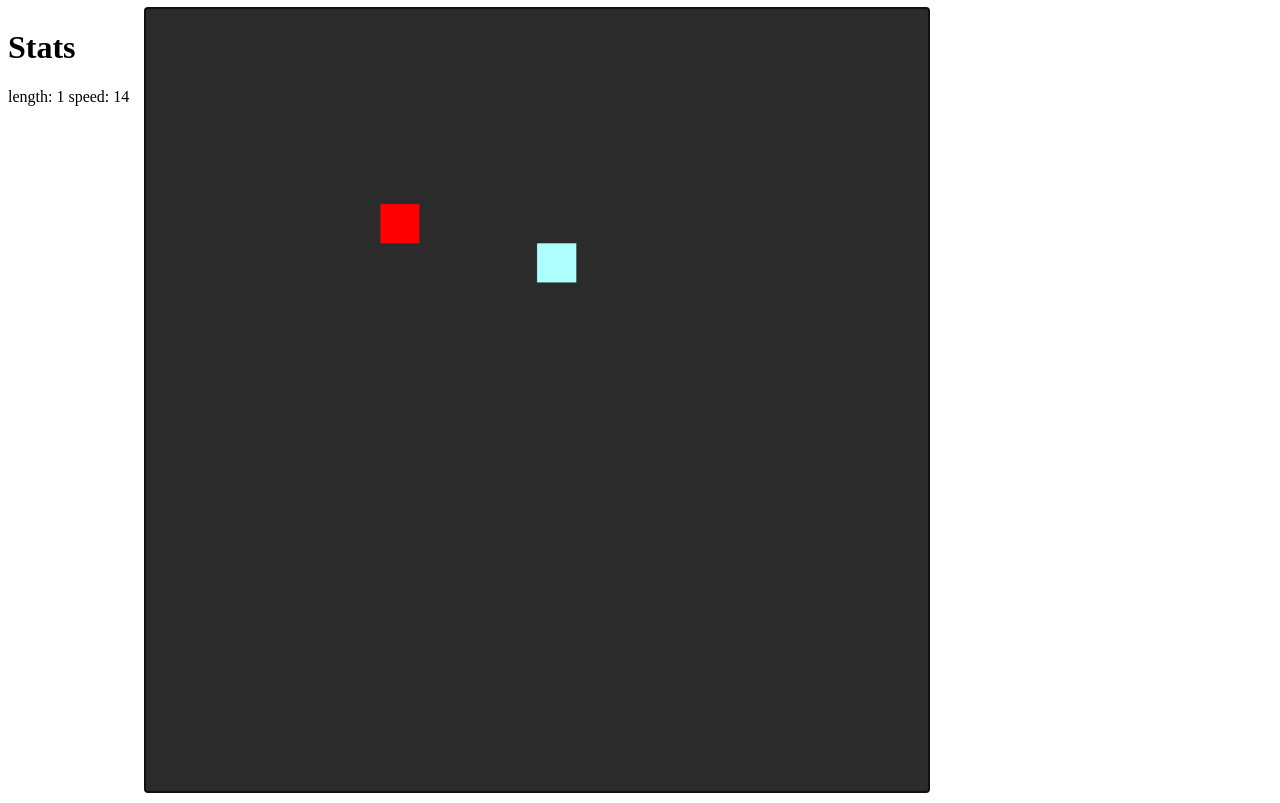
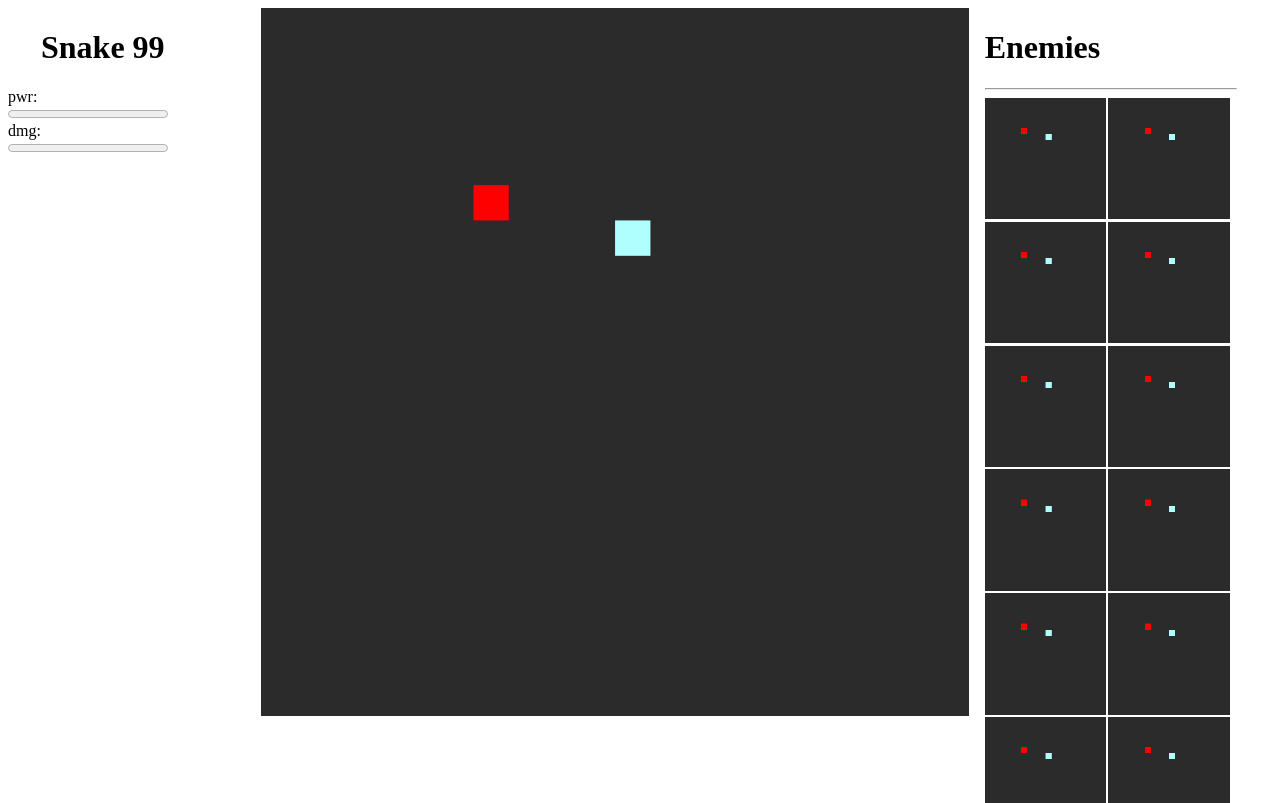
Before and after one commit to aneeshdurg/snakeBattleRoyale, a plain HTML site: page index.html in a window 1280 px wide. Drawn offline with Linux system fonts and the light colour scheme; animation ran at ten frames a second.

Commit message:
Make this look nicer

```diff
--- a/game.mjs
+++ b/game.mjs
@@ -12,43 +12,49 @@ export class Game {
     width = 20
     height = 20
 
-    constructor(id) {
+    addToSnake = 0
+
+    constructor(canvas) {
         this._ticks = 0;
 
-        this.canvas = document.getElementById(id);
+        this.canvas = canvas;
 
         this.canvas.width = this.tileSize * this.width;
         this.canvas.height = this.tileSize * this.height;
-        this.canvas.addEventListener("blur", () => {
-            alert("lost focus!");
-        });
-        this.canvas.focus();
 
         this.ctx = this.canvas.getContext("2d");
 
         this.snake = [];
         this.lastMove = Game.UP;
-        this.canvas.addEventListener("keydown", (e) => {
-            let newMove = null;
-            if (e.key == "w" || e.key == "ArrowUp")
-                newMove = Game.UP;
-            else if (e.key == "a" || e.key == "ArrowLeft")
-                newMove = Game.LEFT;
-            else if (e.key == "s" || e.key == "ArrowDown")
-                newMove = Game.DOWN;
-            else if (e.key == "d" || e.key == "ArrowRight")
-                newMove = Game.RIGHT;
-            if (newMove && newMove != this.lastMove) {
-                this.lastMove = newMove;
-                this._ticks = 0;
-            }
-        });
 
         this.applePos = [Math.floor(this.width / 2), Math.floor(this.height / 2)];
         this.collectApple();
 
-        // TODO add obstacles
-        this.obstacles = [];
+        this.pwr = 0;
+        this.dmg = 0;
+    }
+
+    changeDirection(direction) {
+        if (direction != this.lastMove) {
+            this.lastMove = direction;
+            this._ticks = 0;
+        }
+    }
+
+    shrink() {
+        if (this.pwr >= 10 && this.snake.length > 1) {
+            this.pwr -= 10;
+            const points = Math.floor(this.snake.length / 2);
+            for (let i = 0; i < points; i++)
+                this.snake.shift();
+            return points;
+        }
+    }
+
+    damage(dmg) {
+        this.dmg += dmg;
+        // TODO dmg timer and stuff
+        // also negative dmg when collecting apples
     }
 
     ticksPerMove() {
@@ -70,6 +76,7 @@ export class Game {
 
     collectApple() {
         this.snake.push(this.applePos);
+        this.pwr++;
         // TODO generate new apple position
         while (true) {
             this.applePos = [Math.floor(Math.random() * this.width), Math.floor(Math.random() * this.height)];
@@ -106,6 +113,10 @@ export class Game {
 
         if (this.applePos && posEq(this.applePos, nextPos)) {
             this.collectApple();
+            return 0;
+        } else if (this.addToSnake != 0) {
+            this.addToSnake--;
+            this.snake.push(nextPos);
             return 0;
         }
 
--- a/index.html
+++ b/index.html
@@ -1,14 +1,63 @@
 <style>
-canvas {
+.game {
+    width: 100%;
+    max-height: 100%;
+}
+
+.statsContainer {
+    float: left;
+    padding-right: 1em;
+    width: 15%;
+}
+
+.gameContainer {
+    float: right;
+    width: 80%
+}
+
+.displayContainer {
+    float: left;
+    padding-right: 1em;
+    width: 70%;
+}
+
+#enemiesContainer {
+    float: left;
+    width: 25%;
     height: 100%;
+}
+
+#enemiesParent {
+    height: 90%;
+    overflow: auto;
+}
+
+.enemy {
+    width: 48%;
+    margin-right: 1%;
+    margin-bottom: 1%;
 }
 </style>
 <script type="module" src="./main.mjs"></script>
 
-<div id="statsContainer" style="float: left; padding-right: 1em;">
-    <h1> Stats </h1>
-    <p id="stats"></p>
+<div class="statsContainer">
+    <h1 align="center"> Snake 99 </h1>
+    <p id="stats" style="display: none;"></p>
+    <label for="pwrbar">pwr:</label>
+    <progress id="pwrbar" value="0" max="10"></progress>
+    <br>
+    <label for="dmgbar">dmg:</label>
+    <progress id="dmgbar" value="0" max="100"></progress>
 </div>
-<div id="displayContainer" style="float: left;">
-    <canvas tabindex="1" id="display"></canvas>
+<div class="gameContainer">
+    <div class="displayContainer">
+        <canvas tabindex="1" id="display" class="game"></canvas>
+    </div>
+
+    <div id="enemiesContainer">
+        <h1> Enemies </h1>
+        <hr>
+        <div id="enemiesParent">
+        </div>
+    </div>
 </div>
--- a/main.mjs
+++ b/main.mjs
@@ -1,9 +1,47 @@
 import {Game} from "./game.mjs"
 
 function main() {
-    const game = new Game("display");
+    const canvas = document.getElementById("display");
+    const game = new Game(canvas);
+    window.addEventListener("keydown", (e) => {
+        let newMove = null;
+        if (e.key == "w" || e.key == "ArrowUp")
+            newMove = Game.UP;
+        else if (e.key == "a" || e.key == "ArrowLeft")
+            newMove = Game.LEFT;
+        else if (e.key == "s" || e.key == "ArrowDown")
+            newMove = Game.DOWN;
+        else if (e.key == "d" || e.key == "ArrowRight")
+            newMove = Game.RIGHT;
+        else if (e.key == " ")
+            game.shrink();
+        // TODO attack other players after shrink
+
+        if (newMove)
+            game.changeDirection(newMove);
+    });
+
+    const enemyParent = document.getElementById("enemiesParent");
+
+    const enemies = [];
+    for (let i = 0; i < 99; i++) {
+        const enemyCanvas = document.createElement("canvas");
+        enemyCanvas.classList.add("enemy");
+        enemyCanvas.width = canvas.width;
+        enemyCanvas.height = canvas.height;
+        const enemyCtx = enemyCanvas.getContext("2d");
+        enemies.push({
+            canvas: enemyCanvas,
+            ctx: enemyCtx,
+        });
+        enemyParent.appendChild(enemyCanvas);
+    }
+
+
     const mspf = 1000 / 60;
     let lastTime = 0;
+    let ticks = 0;
+    let ticksPerEnemyRender = 10;
     function run() {
         const currTime = (new Date()).getTime();
         if ((currTime - lastTime) > mspf) {
@@ -11,7 +49,14 @@ function main() {
             lastTime = currTime;
             const speed = game.ticksPerMove();
             const length = game.snake.length;
-            document.getElementById("stats").innerHTML = `length: ${length} speed: ${speed}`;
+            document.getElementById("stats").innerHTML = `length: ${length} speed: ${speed} pwr: ${game.pwr}`;
+            document.getElementById("pwrbar").value = game.pwr;
+            if (ticks == 0) {
+                for (let enemy of enemies)
+                    enemy.ctx.drawImage(canvas, 0, 0);
+            }
+            ticks++;
+            ticks %= ticksPerEnemyRender;
         }
         requestAnimationFrame(run);
     }
```
